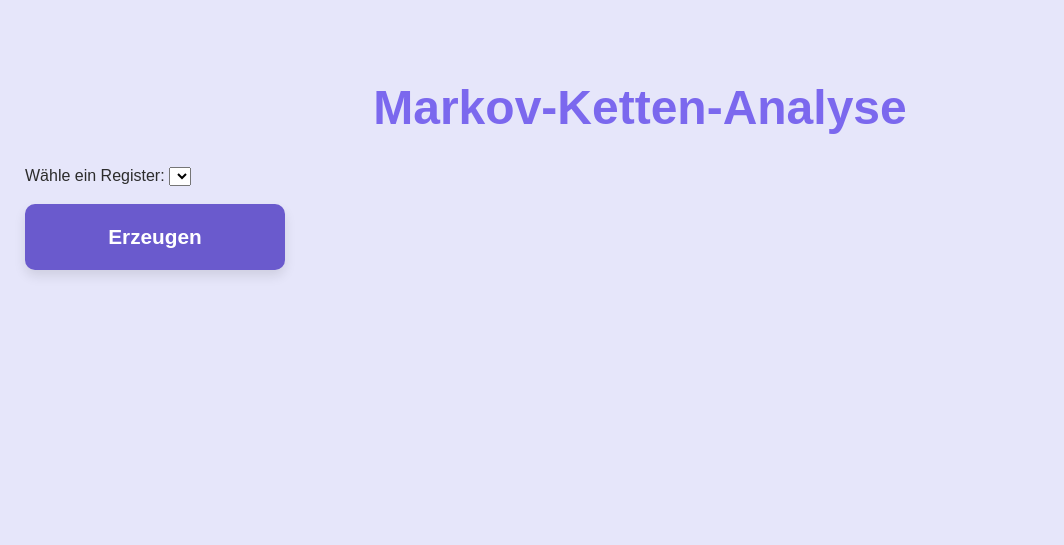
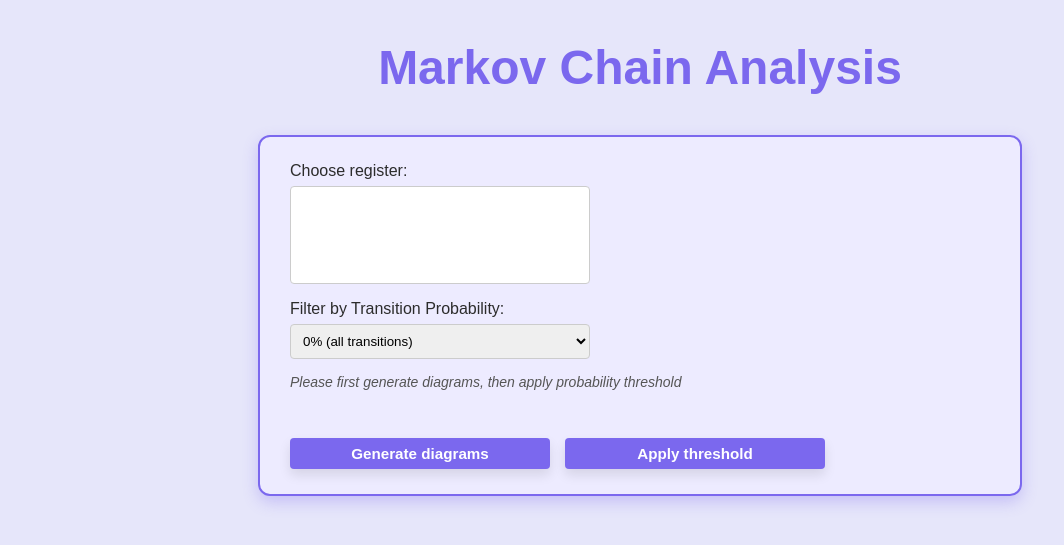
Before and after one commit to Cosmic-maker/design-process-webpage, a Flask app: page /markov_analysis in a window 1280 px wide. Shown: the top 545 px of the page, without its empty margins (0-1064 px from the left). Run offline with Flask 3, Linux system fonts and the light colour scheme; lists and menus that the app fills with data are empty.

Commit message:
markov features implemented english

```diff
--- a/app/routes.py
+++ b/app/routes.py
@@ -31,7 +31,7 @@ def setup_routes(app):
     def upload():
         files = request.files.getlist("files")
         if not files or files[0].filename == "":
-            flash("❌ Keine Dateien hochgeladen.")
+            flash("❌ No files not uploaded.")
             return redirect("/")
 
         valid_sheets = {}
@@ -41,7 +41,7 @@ def setup_routes(app):
                 filename = secure_filename(file.filename)
                 filepath = os.path.join(app.config['UPLOAD_FOLDER'], filename)
                 file.save(filepath)
-                print(f"📥 Datei gespeichert unter: {filepath}")
+                print(f"📥 File saved as: {filepath}")
 
                 try:
                     sheet_dfs = process_excel_file(filepath)
@@ -54,26 +54,26 @@ def setup_routes(app):
                             i += 1
                         valid_sheets[name] = df
 
-                    flash(f"✅ Datei {filename} wurde erfolgreich verarbeitet.")
+                    flash(f"✅ File {filename} was successfully processed.")
                 except ValueError as e:
-                    flash(f"❌ Fehler bei {filename}: {e}")
+                    flash(f"❌ Error {filename}: {e}")
                 except Exception as e:
-                    flash(f"❌ Unerwarteter Fehler bei {filename}: {e}")
+                    flash(f"❌ Unexpected Error {filename}: {e}")
             else:
-                flash(f"❌ {file.filename} ist keine gültige Excel-Datei.")
+                flash(f"❌ {file.filename} is not a valid xlsx file.")
 
         if valid_sheets:
-            print(f"📁 Erstelle kombinierte Datei: {COMBINED_FILENAME}")
+            print(f"📁 Generate combined file: {COMBINED_FILENAME}")
             create_combined_excel(valid_sheets, COMBINED_FILENAME)
-            flash("📄 Kombinierte Excel-Datei wurde erstellt: combined_output.xlsx")
+            flash("📄 Combined file is created: combined_output.xlsx")
 
         return redirect("/")
 
     @app.route("/download_combined_file")
     def download_combined():
         if not os.path.exists(COMBINED_FILENAME):
-            print("❌ Datei existiert nicht!")
-            flash("❌ Kombinierte Datei nicht gefunden.")
+            print("❌ File does not exist!")
+            flash("❌ Combined file not found.")
             return redirect("/")
 
         try:
@@ -84,8 +84,8 @@ def setup_routes(app):
                 mimetype='application/vnd.openxmlformats-officedocument.spreadsheetml.sheet'
             )
         except Exception as e:
-            print(f"❌ Download-Fehler: {str(e)}")
-            flash(f"❌ Fehler beim Download: {str(e)}")
+            print(f"❌ Download-Error: {str(e)}")
+            flash(f"❌ Download-Error: {str(e)}")
             return redirect("/")
 
 
@@ -105,10 +105,10 @@ def setup_routes(app):
                 registers = xls.sheet_names
                 print(f"Register in combined_output.xlsx gefunden: {registers}")
             except Exception as e:
-                flash(f"❌ Fehler beim Einlesen der kombinierten Datei: {str(e)}")
+                flash(f"❌ Error reading merged file: {str(e)}")
                 registers = []
         else:
-            flash("❌ Die kombinierte Datei 'combined_output.xlsx' wurde nicht gefunden.")
+            flash("❌ File missing: 'combined_output.xlsx'")
             registers = []
 
         if request.method == "POST":
@@ -136,7 +136,7 @@ def setup_routes(app):
                         fbs_results.update(results["fbs_results"])
                         characterizations.update(results["characterizations"])
 
-                        flash(f"✅ Analyse für '{selected_register}' erfolgreich durchgeführt.")
+                        flash(f"✅ Analysis for '{selected_register}' successfully carried out.")
 
                         diagram_folder = os.path.join(app.static_folder, 'diagrams', 'cumulative_occurrence_analysis')
                         found_images = [
@@ -146,9 +146,9 @@ def setup_routes(app):
                         image_filenames.extend(found_images)
 
                     except Exception as e:
-                        flash(f"❌ Fehler bei '{selected_register}': {str(e)}")
+                        flash(f"❌ Error '{selected_register}': {str(e)}")
             else:
-                flash("❌ Kein Register ausgewählt.")
+                flash("❌ No register selected.")
 
         return render_template(
             "cumulative_occurence_analysis.html",
@@ -172,9 +172,9 @@ def setup_routes(app):
                 xls = pd.ExcelFile(combined_file)
                 registers = xls.sheet_names
             except Exception as e:
-                flash(f"Fehler beim Lesen von combined_output.xlsx: {str(e)}")
+                flash(f"Error reading combined_output.xlsx: {str(e)}")
         else:
-            flash("Die kombinierte Datei 'combined_output.xlsx' wurde nicht gefunden.")
+            flash("Combined file 'combined_output.xlsx' was not found.")
 
         if request.method == "POST":
             selected_registers = request.form.getlist("register")
@@ -190,12 +190,12 @@ def setup_routes(app):
                     # Sicherstellen, dass der Dateiname korrekt generiert wird
                     output_filename = perform_correspondence_analysis(combined_file, selected_registers)
 
-                    flash(f"✅ Korrespondenzanalyse für {', '.join(selected_registers)} erfolgreich durchgeführt.")
+                    flash(f"✅ Correspondence Analysis for {', '.join(selected_registers)} was successfully carried out.")
                     image_filename = output_filename  # Der korrekte Dateiname wird hier gesetzt
                 except Exception as e:
-                    flash(f"❌ Fehler bei der Analyse: {str(e)}")
+                    flash(f"❌ Analysis error: {str(e)}")
             else:
-                flash("❌ Kein Register ausgewählt.")
+                flash("❌ No register selected.")
 
 
         return render_template("correspondence_analysis.html",
@@ -208,34 +208,43 @@ def setup_routes(app):
     @app.route('/markov_analysis', methods=["GET", "POST"])
     def markov_analysis():
         uploads_dir = os.path.join(app.root_path, 'uploads')
-        combined_file = os.path.join(uploads_dir, 'combined_output.xlsx')  # <-- HIER geändert!
-        selected_register = request.form.get('register')
+        combined_file = os.path.join(uploads_dir, 'combined_output.xlsx')
 
-        # Sheetnamen (Register) aus combined_output.xlsx laden
+        selected_registers = []
+        threshold = 0.0
+
+        if request.method == "POST":
+            selected_registers = request.form.getlist("register")
+            threshold = float(request.form.get("threshold", 0))
+            action = request.form.get("action")
+
+            if not selected_registers:
+                flash("No register selected.")
+            else:
+                try:
+                    xls = pd.ExcelFile(combined_file)
+                    if action == "generate" or action == "apply_threshold":
+                        for register in selected_registers:
+                            df = pd.read_excel(combined_file, sheet_name=register)
+                            perform_markov_chain_analysis(df, register, register, threshold)
+                        flash("Diagram updated." if action == "apply_threshold"
+                              else "Diagram generated.")
+                except Exception as e:
+                    flash(f"Analysis error: {e}")
+
+        # Sheetnamen laden
         if os.path.exists(combined_file):
             try:
                 xls = pd.ExcelFile(combined_file)
                 registers = xls.sheet_names
-                print(f"Register in combined_output.xlsx gefunden: {registers}")
             except Exception as e:
-                flash(f"Fehler beim Lesen von combined_output.xlsx: {str(e)}")
+                flash(f"Error reading merged file: {str(e)}")
                 registers = []
         else:
-            flash("Die kombinierte Datei 'combined_output.xlsx' wurde nicht gefunden.")
+            flash("Combined file not found.")
             registers = []
 
-        if request.method == "POST":
-            selected_register = request.form.get("register")
-            if selected_register:
-                try:
-                    df = pd.read_excel(combined_file, sheet_name=selected_register)
-                    perform_markov_chain_analysis(df, selected_register, selected_register)
-                    flash(f"Markov-Analyse für Register '{selected_register}' erfolgreich durchgeführt.")
-                except Exception as e:
-                    flash(f"Fehler bei der Analyse: {str(e)}")
-            else:
-                flash("Kein Register ausgewählt.")
-
         return render_template("markov_chain_analysis.html",
-                               selected_register=selected_register,
-                               registers=registers)
+                               selected_registers=selected_registers,
+                               registers=registers,
+                               threshold=threshold)
--- a/app/static/style.css
+++ b/app/static/style.css
@@ -50,6 +50,23 @@ button:hover, .btn:hover {
     flex-wrap: wrap;
 }
 
+.btn-small {
+    padding: 5px 12px;
+    font-size: 14px;
+    background-color: #6A5ACD;
+    color: white;
+    border: none;
+    border-radius: 4px;
+    cursor: pointer;
+    transition: background-color 0.3s;
+}
+
+.btn-small:hover {
+    background-color: #5a4fcf;
+    transform: translateY(-3px);
+    box-shadow: 0 8px 16px rgba(0, 0, 0, 0.15);
+}
+
 .data-button-wrapper {
     margin-top: 4rem;
     display: flex;
--- a/app/templates/markov_chain_analysis.html
+++ b/app/templates/markov_chain_analysis.html
@@ -1,35 +1,137 @@
 <!DOCTYPE html>
 <html lang="de">
 <head>
-    <meta charset="UTF-8">
-    <meta name="viewport" content="width=device-width, initial-scale=1.0">
-    <title>Markov-Ketten-Analyse</title>
-    <link rel="stylesheet" href="{{ url_for('static', filename='style.css') }}">
+    <meta charset="UTF-8" />
+    <meta name="viewport" content="width=device-width, initial-scale=1" />
+    <title>Markov Chain Analysis</title>
+    <link rel="stylesheet" href="{{ url_for('static', filename='style.css') }}" />
+    <style>
+        .container {
+            max-width: 1100px;
+            margin: 40px auto 40px auto;
+            padding: 0 20px;
+            box-sizing: border-box;
+        }
+        h1 {
+            text-align: center;
+            margin-top: 40px;
+            margin-bottom: 40px;
+        }
+        .form-container {
+            max-width: 700px;
+            margin: 40px auto 60px auto;
+            padding: 25px 30px;
+            border: 2px solid #7B68EE;
+            border-radius: 12px;
+            background-color: #EDEBFF;
+            box-shadow: 0 6px 15px rgba(123, 104, 238, 0.3);
+        }
+        .markov-grid {
+            display: grid;
+            grid-template-columns: repeat(auto-fill, minmax(400px, 1fr));
+            gap: 25px;
+            margin: 40px auto;
+            max-width: 1300px;
+        }
+        .markov-container {
+            border: 1px solid #ccc;
+            padding: 15px;
+            border-radius: 8px;
+            background: white;
+            box-shadow: 0 3px 10px rgba(0,0,0,0.1);
+        }
+        .markov-title {
+            font-weight: bold;
+            text-align: center;
+            margin-bottom: 15px;
+            font-size: 1.1rem;
+            color: #333;
+        }
+        label {
+            display: block;
+            margin-bottom: 6px;
+            font-weight: 500;
+        }
+        select {
+            width: 100%;
+            max-width: 300px;
+            margin-bottom: 15px;
+            padding: 8px;
+            border-radius: 4px;
+            border: 1px solid #ccc;
+        }
+        .button-group {
+            display: flex;
+            gap: 15px;
+            margin-top: 20px;
+        }
+        .btn {
+            padding: 9px 22px;
+            font-size: 1rem;
+            background-color: #7B68EE;
+            color: white;
+            border: none;
+            border-radius: 4px;
+            cursor: pointer;
+            transition: background-color 0.3s;
+        }
+        .btn:hover {
+            background-color: #6A5ACD;
+        }
+        .btn-small {
+            padding: 7px 16px;
+            font-size: 0.95rem;
+        }
+    </style>
 </head>
 <body>
-<h1>Markov-Ketten-Analyse</h1>
-<form method="POST">
-    <label for="register" style="margin-left: 25px;" >Wähle ein Register:</label>
-    <select name="register" id="register" required>
-        {% for r in registers %}
-        <option value="{{ r }}" {% if selected_register == r %}selected{% endif %}>{{ r }}</option>
-        {% endfor %}
-    </select>
-    <br>
-    <br>
-    <button type="submit" style="margin-left: 25px;">Erzeugen</button>
-</form>
 
+<div class="container">
+    <h1>Markov Chain Analysis</h1>
 
-<div class="center-content">
-    {% if selected_register %}
-    <h2>Markov-Diagramm: </h2>
-    <br>
-    <br>
-    <img src="{{ url_for('static', filename='diagrams/' + selected_register + '_markov.png') }}" alt="Markov Diagramm">
+    <div class="form-container">
+        <form method="POST" id="main-form">
+            <div>
+                <label for="register">Choose register:</label>
+                <select name="register" id="register" multiple size="5">
+                    {% for r in registers %}
+                    <option value="{{ r }}" {% if r in selected_registers %}selected{% endif %}>{{ r }}</option>
+                    {% endfor %}
+                </select>
+            </div>
+
+            <div>
+                <label for="threshold">Filter by Transition Probability:</label>
+                <select name="threshold" id="threshold">
+                    <option value="0" {% if threshold == 0 %}selected{% endif %}>0% (all transitions)</option>
+                    <option value="0.2" {% if threshold == 0.2 %}selected{% endif %}>20%</option>
+                    <option value="0.5" {% if threshold == 0.5 %}selected{% endif %}>50%</option>
+                </select>
+            </div>
+            <p style="margin: 0 0 10px 0; font-size: 14px; color: #555; font-style: italic;">
+                Please first generate diagrams, then apply probability threshold
+            </p><br>
+            <div class="button-group">
+                <button type="submit" name="action" value="generate" class="btn btn-small">Generate diagrams</button>
+                <button type="submit" name="action" value="apply_threshold" class="btn btn-small">Apply threshold</button>
+            </div>
+        </form>
+    </div>
+
+    {% if selected_registers %}
+    <div style="width: 100%; max-width: 1300px; margin: 0 auto 80px auto;">
+        <div class="markov-grid">
+            {% for register in selected_registers %}
+            <div class="markov-container">
+                <div class="markov-title">{{ register }}</div>
+                <img src="{{ url_for('static', filename='diagrams/markov/' + register + '_markov_' + threshold|string + '.png') }}"
+                     alt="Markov Diagram for {{ register }}" style="width: 100%; height: auto;">
+            </div>
+            {% endfor %}
+        </div>
+    </div>
     {% endif %}
-    <br>
 </div>
-<br><br><br><br><br><br>
+
 </body>
 </html>
```
Also changed, not shown: app/logic.py (+61 -40 lines), app/templates/correspondence_analysis.html (+6 -7 lines), app/templates/cumulative_occurence_analysis.html (+14 -16 lines), app/templates/index.html (+9 -14 lines).
